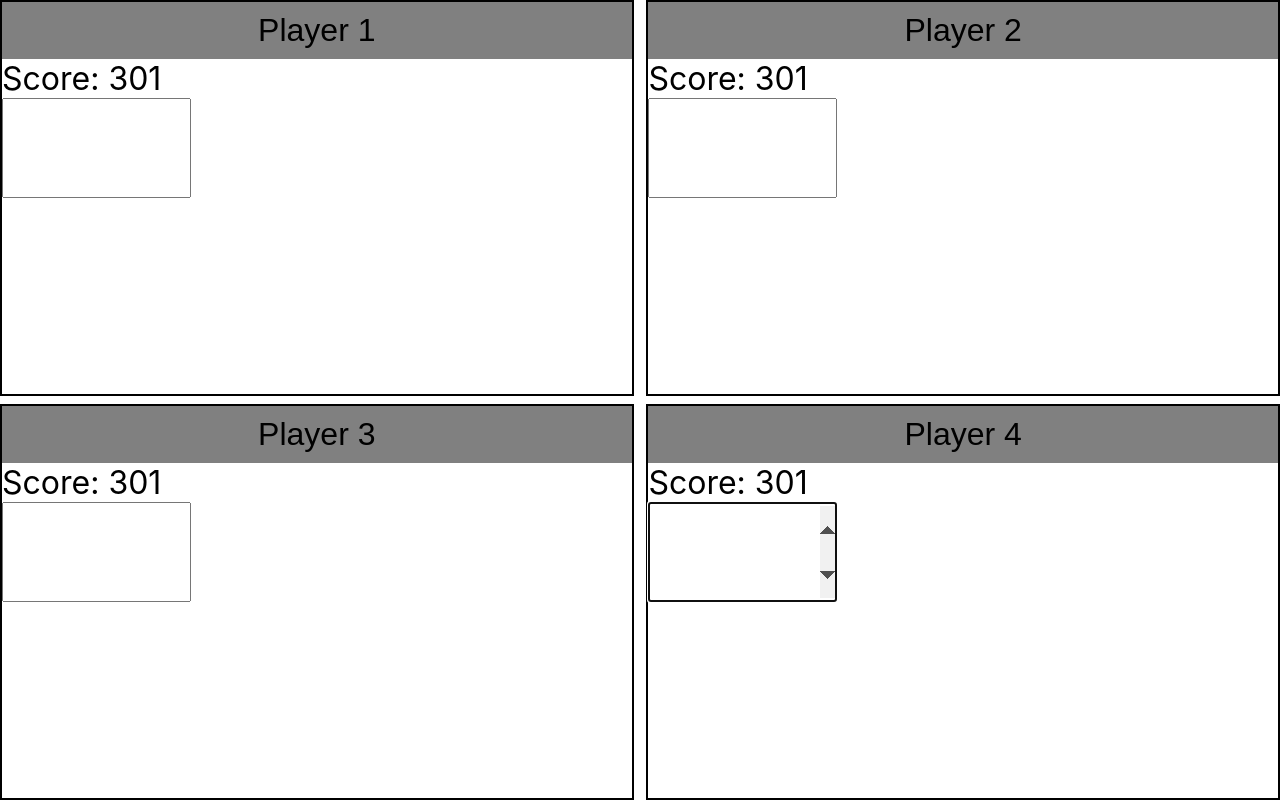
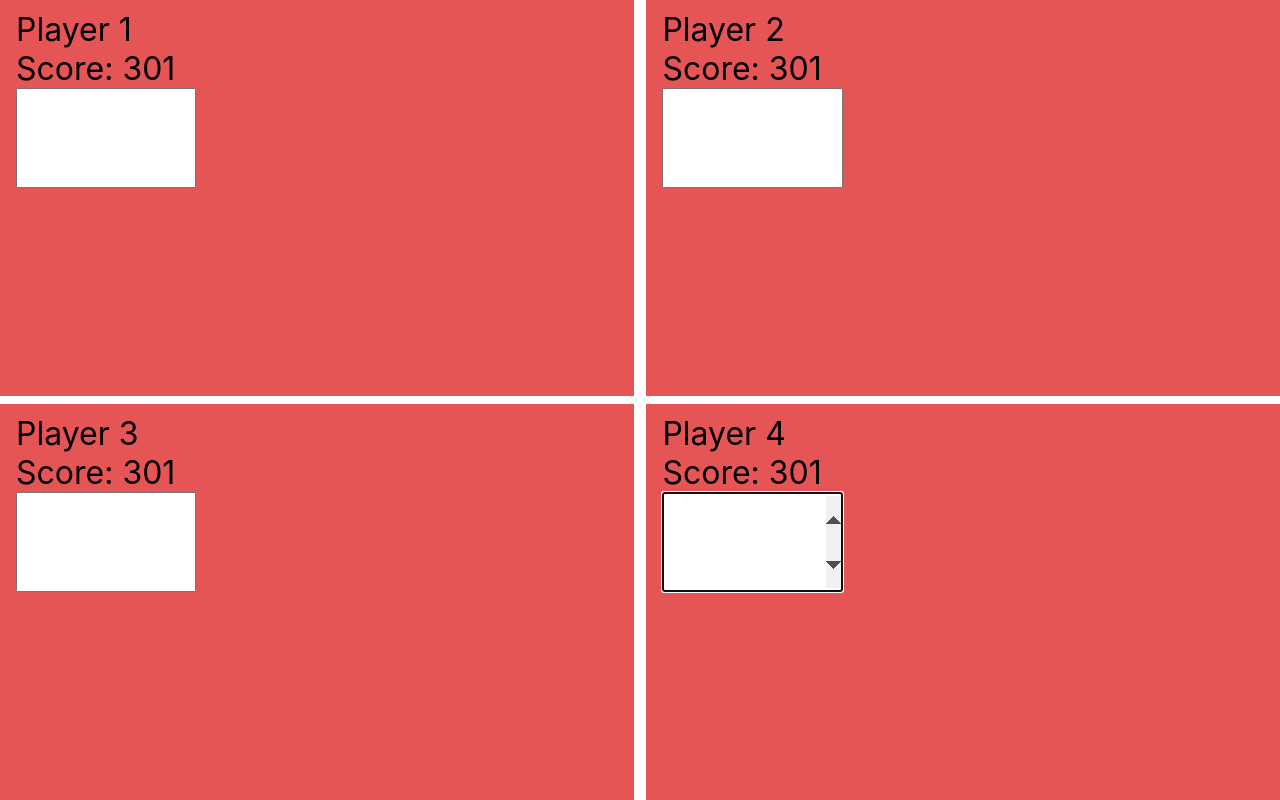
Before and after one commit to UweK17/dartscoreboard-simple, a React (Create React App) app: page / in a window 1280 px wide. Built offline with nearby package versions, Linux system fonts and the light colour scheme.

Commit message:
divs onclickbar gemacht

```diff
--- a/src/App.css
+++ b/src/App.css
@@ -48,9 +48,9 @@ input {
 }
 
 .inactive {
-  background-color: grey;
+  background-color: rgb(230, 85, 85);
 }
 
 .active {
-  background-color: coral;
+  background-color: rgb(161, 236, 106);
 }
--- a/src/App.js
+++ b/src/App.js
@@ -63,12 +63,9 @@ function App() {
    return (
     <div className="App">
       <div className='partitionScreen'>
-        <div className="player1">
+        <div className={`player1 ${toggleActiveStyle(0)}`} onClick={() =>{toggleActive(0)}}>
           <div className='statistics'>
-            <button
-              key={appState.objects[0]}
-              className={toggleActiveStyle(0)}
-              onClick={() =>{toggleActive(0)}}>Player 1</button>
+            <div>Player 1</div>
           {/* <PlayerButton /> */}
             <div>Score: {player1Score}</div>
             <form onSubmit={handleSubmitPlayer1}>
@@ -84,12 +81,9 @@ function App() {
           </div>
         </div>
 
-        <div className="player2">
+        <div className={`player2 ${toggleActiveStyle(1)}`} onClick={() =>{toggleActive(1)}}>
           <div className="statistics">
-          <button
-            key={appState.objects[1]}
-            className={toggleActiveStyle(1)}
-            onClick={() =>{toggleActive(1)}}>Player 2</button>
+          <div>Player 2</div>
           {/* <PlayerButton /> */}
             <div>Score: {player2Score}</div>
               <form onSubmit={handleSubmitPlayer2}>
@@ -105,12 +99,9 @@ function App() {
           </div>
         </div>
 
-        <div className="player3">
+        <div className={`player3 ${toggleActiveStyle(2)}`} onClick={() =>{toggleActive(2)}}>
           <div className="statistics">
-          <button
-            key={appState.objects[2]}
-            className={toggleActiveStyle(2)}
-            onClick={() =>{toggleActive(2)}}>Player 3</button>
+          <div>Player 3</div>
           {/* <PlayerButton /> */}
             <div>Score: {player3Score}</div>
               <form onSubmit={handleSubmitPlayer3}>
@@ -126,13 +117,9 @@ function App() {
           </div>
         </div>
 
-        <div className="player4">
+        <div className={`player4 ${toggleActiveStyle(3)}`} onClick={() =>{toggleActive(3)}}>
           <div className="statistics">
-          <button
-            key={appState.objects[3]}
-            className={toggleActiveStyle(3)}
-            onClick={() =>{toggleActive(3)}}
-            >Player 4</button>
+          <div>Player 4</div>
           {/* <PlayerButton /> */}
             <div>Score: {player4Score}</div>
               <form onSubmit={handleSubmitPlayer4}>
```
